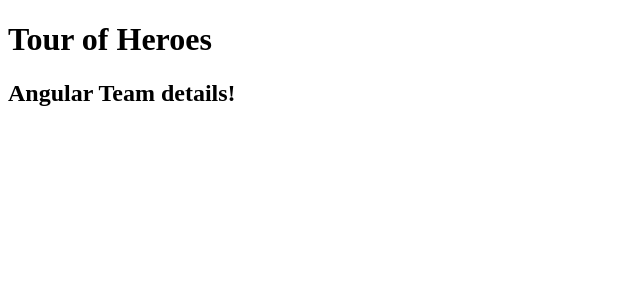
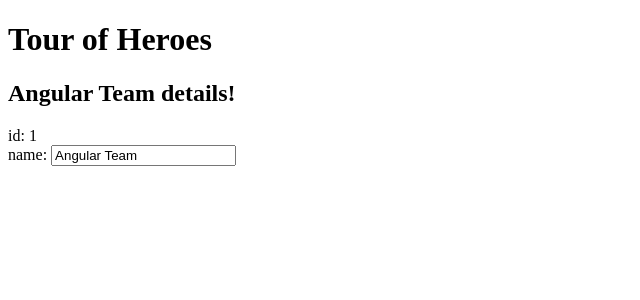
Before and after one commit to NilsNaegele/ng4-love-affair, an Angular app: page / in a window 1280 px wide. Shown: the top 300 px of the page, without its empty margins (0-640 px from the left). Built offline with nearby package versions, Linux system fonts and the light colour scheme.

Commit message:
hero editor

```diff
--- a/src/app/app.component.ts
+++ b/src/app/app.component.ts
@@ -1,13 +1,25 @@
 import { Component } from '@angular/core';
 
+export class Hero {
+  id: number;
+  name: string;
+}
+
 @Component({
-  selector: 'app-root',
+  selector: 'my-app',
   template: `
       <h1>{{ title }}</h1>
-      <h2>{{ hero }} details!</h2>
+      <h2>{{ hero.name }} details!</h2>
+      <div><label>id: </label>{{ hero.id }}</div>
+      <div><label>name: </label>
+      <input [(ngModel)]="hero.name" placeholder="name">
+      </div>
   `
 })
 export class AppComponent {
   title = 'Tour of Heroes';
-  hero = 'Angular Team';
+  hero: Hero = {
+    id: 1,
+    name: 'Angular Team'
+  };
 }
--- a/src/app/app.module.ts
+++ b/src/app/app.module.ts
@@ -1,5 +1,6 @@
 import { BrowserModule } from '@angular/platform-browser';
 import { NgModule } from '@angular/core';
+import { FormsModule } from '@angular/forms';
 
 import { AppComponent } from './app.component';
 
@@ -8,7 +9,8 @@
     AppComponent
   ],
   imports: [
-    BrowserModule
+    BrowserModule,
+    FormsModule
   ],
   providers: [],
   bootstrap: [AppComponent]
--- a/src/index.html
+++ b/src/index.html
@@ -9,6 +9,6 @@
   <link rel="icon" type="image/x-icon" href="favicon.ico">
 </head>
 <body>
-  <app-root></app-root>
+  <my-app></my-app>
 </body>
 </html>
```
